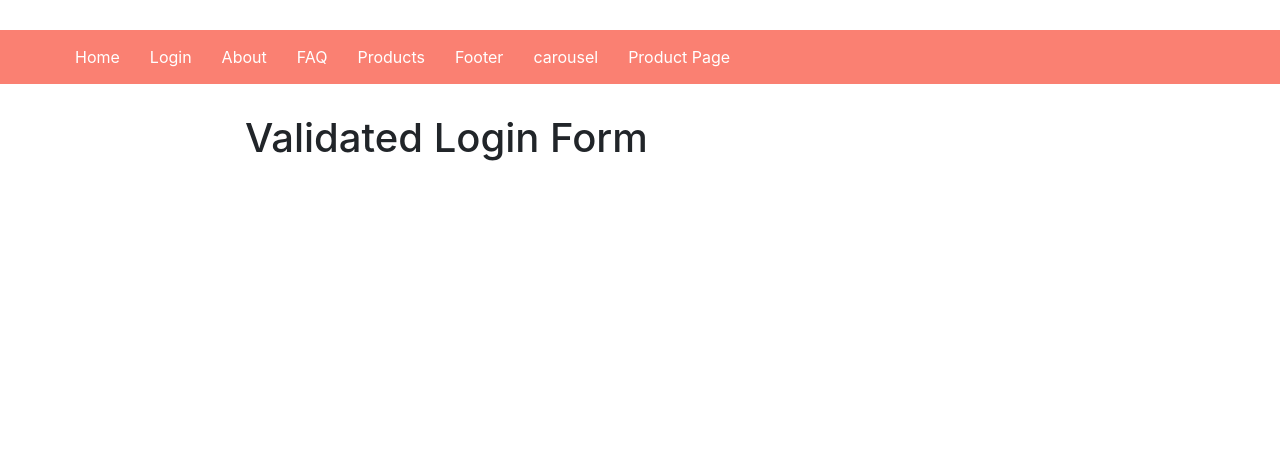
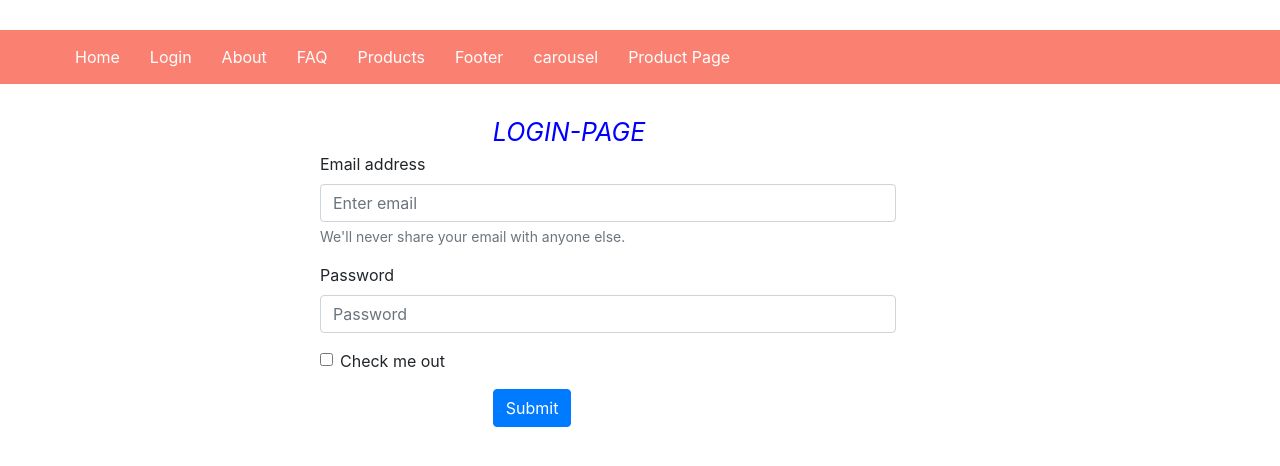
Before and after one commit to sriram10/react-store, a React (Create React App) app: page /login in a window 1280 px wide. Shown: the top 466 px of the page. Built offline with nearby package versions, Linux system fonts and the light colour scheme.

Commit message:
login commit

```diff
--- a/src/components/Login.js
+++ b/src/components/Login.js
@@ -1,5 +1,5 @@
 import React from "react";
-// import { Form, Button } from 'react-bootstrap'
+import { Form, Button } from 'react-bootstrap'
 // import '../App.css'
 
 // import React from "react";
@@ -10,10 +10,27 @@
 class LoginForm extends React.Component {
     render(){
   return (
-    <div className="App">
-      <h1>Validated Login Form</h1>
-      {/* <ValidatedLoginForm /> */}
-    </div>
+    <Form>
+<em>LOGIN-PAGE</em>
+<Form.Group controlId="formBasicEmail">
+    <Form.Label>Email address</Form.Label>
+    <Form.Control type="email" placeholder="Enter email" />
+    <Form.Text className="text-muted">
+        We'll never share your email with anyone else.
+    </Form.Text>
+</Form.Group>
+
+<Form.Group controlId="formBasicPassword">
+    <Form.Label>Password</Form.Label>
+    <Form.Control type="password" placeholder="Password" />
+</Form.Group>
+<Form.Group controlId="formBasicCheckbox">
+    <Form.Check type="checkbox" label="Check me out" />
+</Form.Group>
+<Button variant="primary" type="submit">
+    Submit
+</Button>
+    </Form>
   );
 };
 }
```
